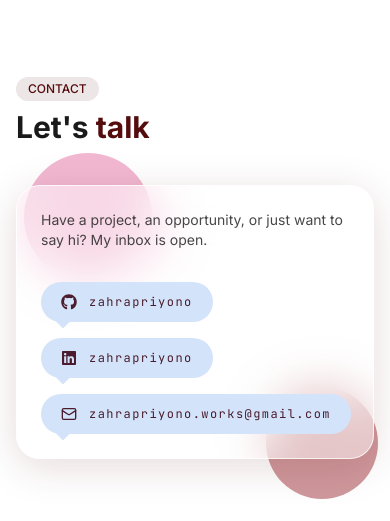
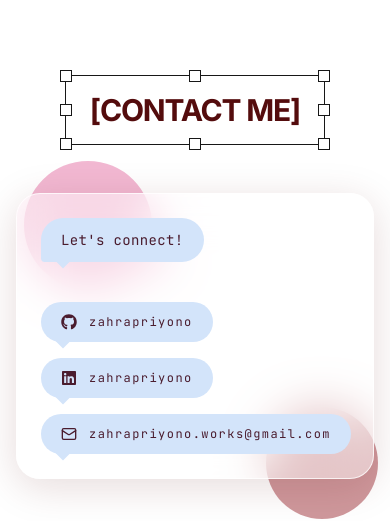
Before and after one commit to zahrapriyono/port-zazuay, a Next.js app: page / in a window 390 px wide. Shown: the part 5695-6216 px from the top of the page. Built offline with nearby package versions, Linux system fonts and the light colour scheme; no server answers; a web font is replaced by a local one.

Commit message:
Restyle the contact page

```diff
--- a/src/components/sections/contact.tsx
+++ b/src/components/sections/contact.tsx
@@ -8,7 +8,7 @@ import { Mail } from 'lucide-react';
 import { FaGithub, FaLinkedin } from 'react-icons/fa';
 // import { contactFormSchema } from '@/lib/validators';
 import { personalInfo } from '@/data/personal';
-import { SectionHeading } from '@/components/ui/sectionHeading';
+import { BracketHeading } from '@/components/ui/bracketHeading';
 import { AnimateOnScroll } from '@/components/ui/animateOnScroll';
 // import { cn } from '@/lib/utils';
 // import type { ContactFormData } from '@/types';
@@ -61,7 +61,9 @@ export function Contact() {
 
    return (
     <section id="contact" className="section-container text-foreground">
-      <SectionHeading tag="CONTACT" title="Let's talk" highlight="talk" />
+
+      {/* Heading in bracket style like Experience */}
+      <BracketHeading title="CONTACT ME" />
 
       <AnimateOnScroll>
         <div className="relative">
@@ -75,10 +77,23 @@ export function Contact() {
           />
 
           <div className="border-glass-border bg-glass relative rounded-3xl border p-6 shadow-[0_8px_40px_rgba(84,12,13,0.15)] backdrop-blur-xl sm:p-10">
-            <p className="mb-8 max-w-md text-sm opacity-80">
-              Have a project, an opportunity, or just want to say hi? My inbox is open.
-            </p>
+            <div className="grid grid-cols-1 gap-10 md:grid-cols-2">
 
+              {/* Left — "Let's connect!" bubble, like I'm texting */}
+              <div className="flex flex-col justify-center">
+                <div className="relative inline-block w-fit">
+                  <div className="bg-highlight text-highlight-foreground rounded-3xl rounded-bl-sm px-5 py-3 font-mono text-sm tracking-wide">
+                    Let&apos;s connect!
+                  </div>
+                  {/* Tail on bottom-left to look like outgoing message */}
+                  <span
+                    aria-hidden
+                    className="bg-highlight absolute -bottom-1 left-4 h-3 w-3 rotate-45"
+                  />
+                </div>
+              </div>
+
+              {/* Right — social bubbles */}
               <div className="flex flex-col gap-4">
                 {personalInfo.socials.map((social) => {
                   const Icon = SOCIAL_ICONS[social.icon];
@@ -104,6 +119,8 @@ export function Contact() {
                   );
                 })}
               </div>
+
+            </div>
           </div>
         </div>
       </AnimateOnScroll>
```
Lines whose indentation alone changed are shown as unchanged.
